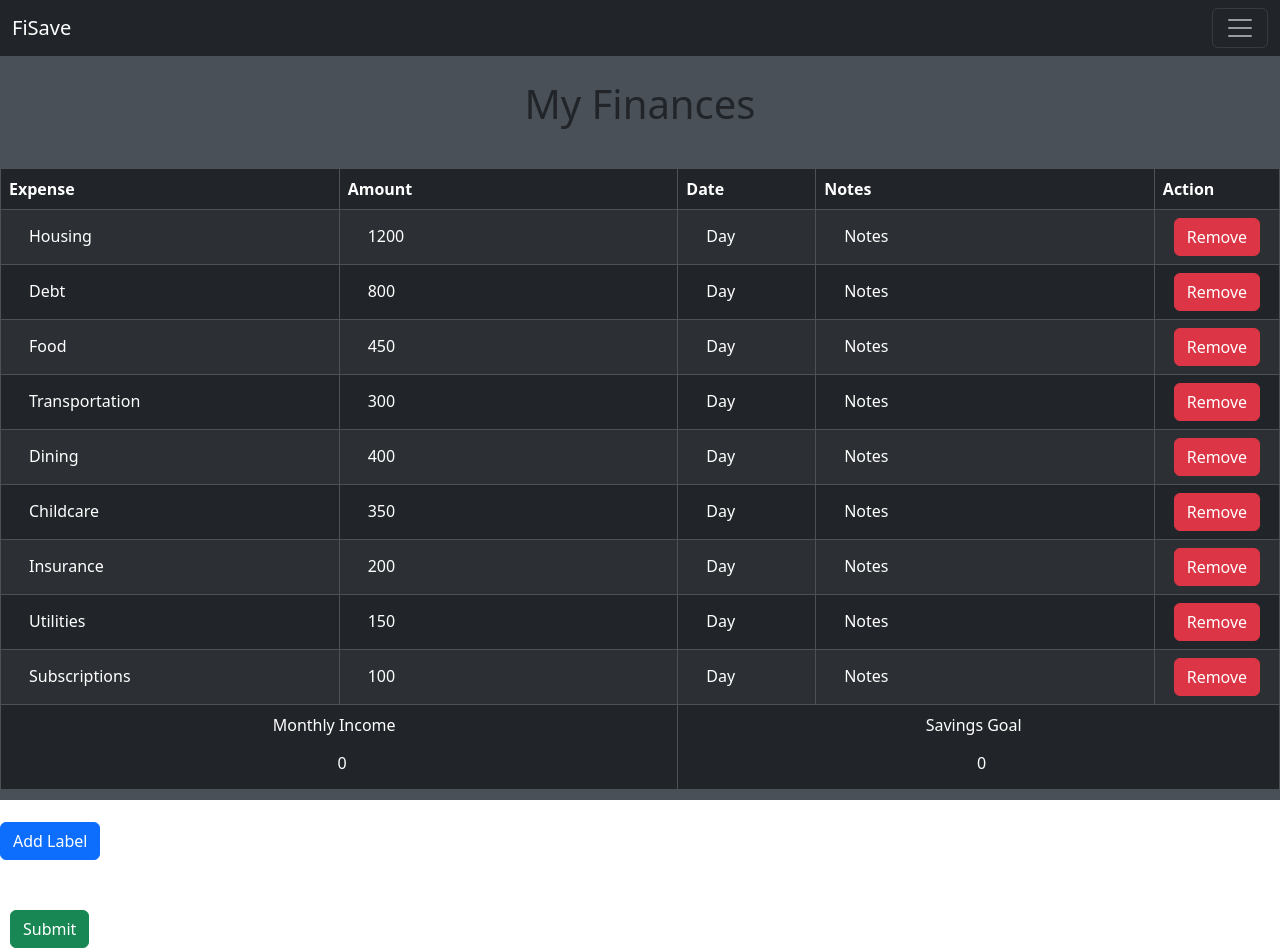
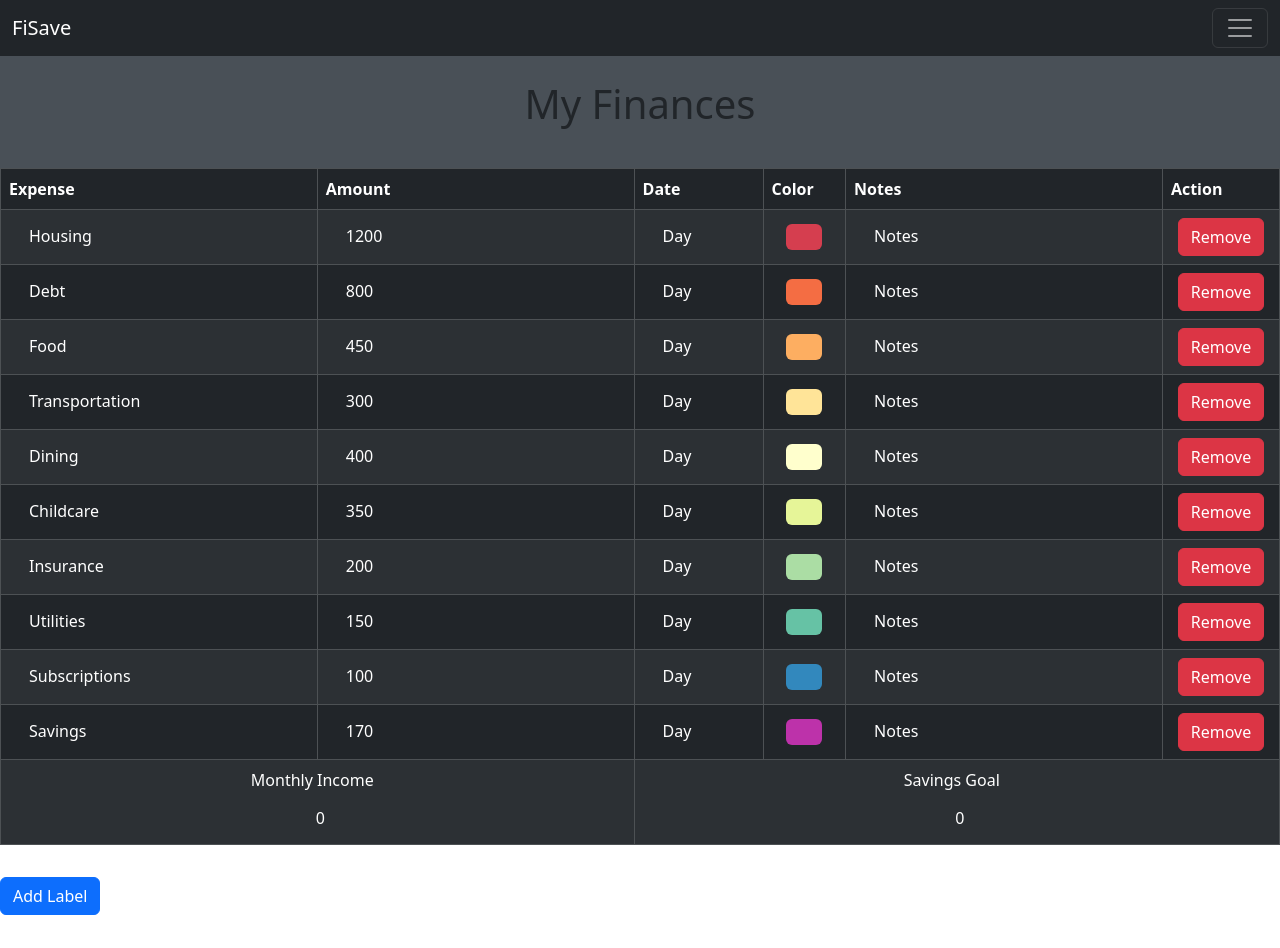
Before and after one commit to JohnArochaDev/Finance-Tracker, a React (Vite) app: page /my-finances in a window 1280 px wide. After the commit the page ends 915 px from the top, so only its background shows below. Built offline with nearby package versions, Linux system fonts and the light colour scheme.

Commit message:
can now update the color or add colors to a new bill

```diff
--- a/src/components/Forms/FinanceForm/index.tsx
+++ b/src/components/Forms/FinanceForm/index.tsx
@@ -14,7 +14,7 @@ const PieChartForm: React.FC = () => {
 
   const [labels, setLabels] = useState<string[]>([]);
   const [data, setData] = useState<number[]>([]);
-  const [categories, setCategories] = useState<string[]>([]);
+  const [colors, setColors] = useState<string[]>([]);
   const [dates, setDates] = useState<string[]>([]);
   const [notes, setNotes] = useState<string[]>([]);
   const [monthlyIncome, setMonthlyIncome] = useState(0);
@@ -23,67 +23,71 @@ const PieChartForm: React.FC = () => {
   useEffect(() => {
     setLabels(pieData.labels);
     setData(pieData.datasets[0].data);
-    // Initialize categories, dates, and notes if needed
+    setColors(pieData.datasets[0].backgroundColor); // Initialize colors
+    // Initialize dates and notes if needed
   }, [pieData]);
 
   const handleLabelChange = (index: number, value: string) => {
     const newLabels = [...labels];
     newLabels[index] = value;
     setLabels(newLabels);
-    updatePieData(newLabels, data);
+    updatePieData(newLabels, data, colors);
   };
 
   const handleDataChange = (index: number, value: number) => {
     const newData = [...data];
     newData[index] = value;
     setData(newData);
-    updatePieData(labels, newData);
+    updatePieData(labels, newData, colors);
+  };
+
+  const handleColorChange = (index: number, value: string) => {
+    const newColors = [...colors];
+    newColors[index] = value;
+    setColors(newColors);
+    updatePieData(labels, data, newColors);
   };
 
   const handleDateChange = (index: number, value: string) => {
     const newDates = [...dates];
     newDates[index] = value;
     setDates(newDates);
-    updatePieData(labels, data);
+    updatePieData(labels, data, colors);
   };
 
   const handleNotesChange = (index: number, value: string) => {
     const newNotes = [...notes];
     newNotes[index] = value;
     setNotes(newNotes);
-    updatePieData(labels, data);
+    updatePieData(labels, data, colors);
   };
 
   const addLabel = () => {
     const newLabels = [...labels, ''];
     const newData = [...data, 0];
-    const newCategories = [...categories, ''];
+    const newColors = [...colors, '#000000']; // Default color
     const newDates = [...dates, ''];
     const newNotes = [...notes, ''];
     setLabels(newLabels);
     setData(newData);
-    setCategories(newCategories);
+    setColors(newColors);
     setDates(newDates);
     setNotes(newNotes);
-    updatePieData(newLabels, newData);
+    updatePieData(newLabels, newData, newColors);
   };
 
   const removeLabel = (index: number) => {
     const newLabels = labels.filter((_, i) => i !== index);
     const newData = data.filter((_, i) => i !== index);
-    const newCategories = categories.filter((_, i) => i !== index);
+    const newColors = colors.filter((_, i) => i !== index);
     const newDates = dates.filter((_, i) => i !== index);
     const newNotes = notes.filter((_, i) => i !== index);
     setLabels(newLabels);
     setData(newData);
-    setCategories(newCategories);
+    setColors(newColors);
     setDates(newDates);
     setNotes(newNotes);
-    updatePieData(newLabels, newData);
-  };
-
-  const handleSubmit = () => {
-    console.log('Form submitted with data:', { labels, data, categories, dates, notes, monthlyIncome, savingsGoal });
+    updatePieData(newLabels, newData, newColors);
   };
 
   return (
@@ -94,6 +98,7 @@ const PieChartForm: React.FC = () => {
             <th>Expense</th>
             <th>Amount</th>
             <th>Date</th>
+            <th>Color</th>
             <th>Notes</th>
             <th>Action</th>
           </tr>
@@ -132,6 +137,14 @@ const PieChartForm: React.FC = () => {
               </td>
               <td>
                 <Form.Control
+                  type="color"
+                  value={colors[index]}
+                  onChange={(e) => handleColorChange(index, e.target.value)}
+                  className="invisible-input"
+                />
+              </td>
+              <td>
+                <Form.Control
                   type="text"
                   placeholder="Notes"
                   value={notes[index]}
@@ -159,7 +172,7 @@ const PieChartForm: React.FC = () => {
             />
             </Form.Group>
           </td>
-          <td colSpan={3}>
+          <td colSpan={4}>
             <Form.Group controlId="savingsGoal" className="form-group text-center">
             <Form.Label>Savings Goal</Form.Label>
             <Form.Control
@@ -177,11 +190,6 @@ const PieChartForm: React.FC = () => {
       <Button variant="primary" onClick={addLabel} className="mt-3">
         Add Label
       </Button>
-      <div className="form-wrapper">
-        <Button variant="success" onClick={handleSubmit} className="submit-button">
-          Submit
-        </Button>
-      </div>
     </Form>
   );
 };
--- a/src/components/Forms/FinanceForm/styles.css
+++ b/src/components/Forms/FinanceForm/styles.css
@@ -1,9 +1,3 @@
-.form-wrapper {
-  margin-top: 20px;
-  display: flex;
-  justify-content: space-between;
-}
-
 .form-group {
   flex: 1;
   margin-right: 10px;
@@ -21,6 +15,8 @@
   box-shadow: none !important;
   margin-left: .5em;
   -moz-appearance: textfield;
+  -webkit-appearance: none;
+  appearance: none;
 }
 
 .invisible-input::placeholder {
--- a/src/context/ChartContext.tsx
+++ b/src/context/ChartContext.tsx
@@ -18,7 +18,7 @@ interface ChartContextType {
   pieData: ChartData;
   setBarData: React.Dispatch<React.SetStateAction<ChartData>>;
   setPieData: React.Dispatch<React.SetStateAction<ChartData>>;
-  updatePieData: (labels: string[], data: number[]) => void;
+  updatePieData: (labels: string[], data: number[], backgroundColor: string[]) => void;
 }
 
 const ChartContext = createContext<ChartContextType | undefined>(undefined);
@@ -47,32 +47,34 @@ const ChartProvider: React.FC<{ children: ReactNode }> = ({ children }) => {
 
   // Pie Context
   const [pieData, setPieData] = useState<ChartData>({
-    labels: ['Housing', 'Debt', 'Food', 'Transportation', 'Dining', 'Childcare', 'Insurance', 'Utilities', 'Subscriptions'],
+    labels: ['Housing', 'Debt', 'Food', 'Transportation', 'Dining', 'Childcare', 'Insurance', 'Utilities', 'Subscriptions', 'Savings'],
     datasets: [
       {
         label: 'Spending',
-        data: [1200, 800, 450, 300, 400, 350, 200, 150, 100],
+        data: [1200, 800, 450, 300, 400, 350, 200, 150, 100, 170],
         backgroundColor: [
-          'rgba(213, 62, 79, 1)',
-          'rgba(244, 109, 67, 1)',
-          'rgba(253, 174, 97, 1)',
-          'rgb(255, 228, 152)',
-          'rgb(255, 255, 205)',
-          'rgba(230, 245, 152, 1)',
-          'rgba(171, 221, 164, 1)',
-          'rgba(102, 194, 165, 1)',
-          'rgba(50, 136, 189, 1)',
+          '#d53e4f',
+          '#f46d43',
+          '#fdae61',
+          '#ffe498',
+          '#ffffcd',
+          '#e6f598',
+          '#abdda4',
+          '#66c2a5',
+          '#3288bd',
+          '#bd32aa',
         ],
         borderColor: [
-          'rgba(52, 58, 64, 1)',
-          'rgba(52, 58, 64, 1)',
-          'rgba(52, 58, 64, 1)',
-          'rgba(52, 58, 64, 1)',
-          'rgba(52, 58, 64, 1)',
-          'rgba(52, 58, 64, 1)',
-          'rgba(52, 58, 64, 1)',
-          'rgba(52, 58, 64, 1)',
-          'rgba(52, 58, 64, 1)'
+          '#343a40',
+          '#343a40',
+          '#343a40',
+          '#343a40',
+          '#343a40',
+          '#343a40',
+          '#343a40',
+          '#343a40',
+          '#343a40',
+          '#343a40',
         ],
         borderWidth: 1,
       },
@@ -94,13 +96,14 @@ const ChartProvider: React.FC<{ children: ReactNode }> = ({ children }) => {
   //   });
   // };
 
-  const updatePieData = (labels: string[], data: number[]) => {
+  const updatePieData = (labels: string[], data: number[], backgroundColor: string[]) => {
     setPieData({
       labels,
       datasets: [
         {
           ...pieData.datasets[0],
           data,
+          backgroundColor,
         },
       ],
     });
```
